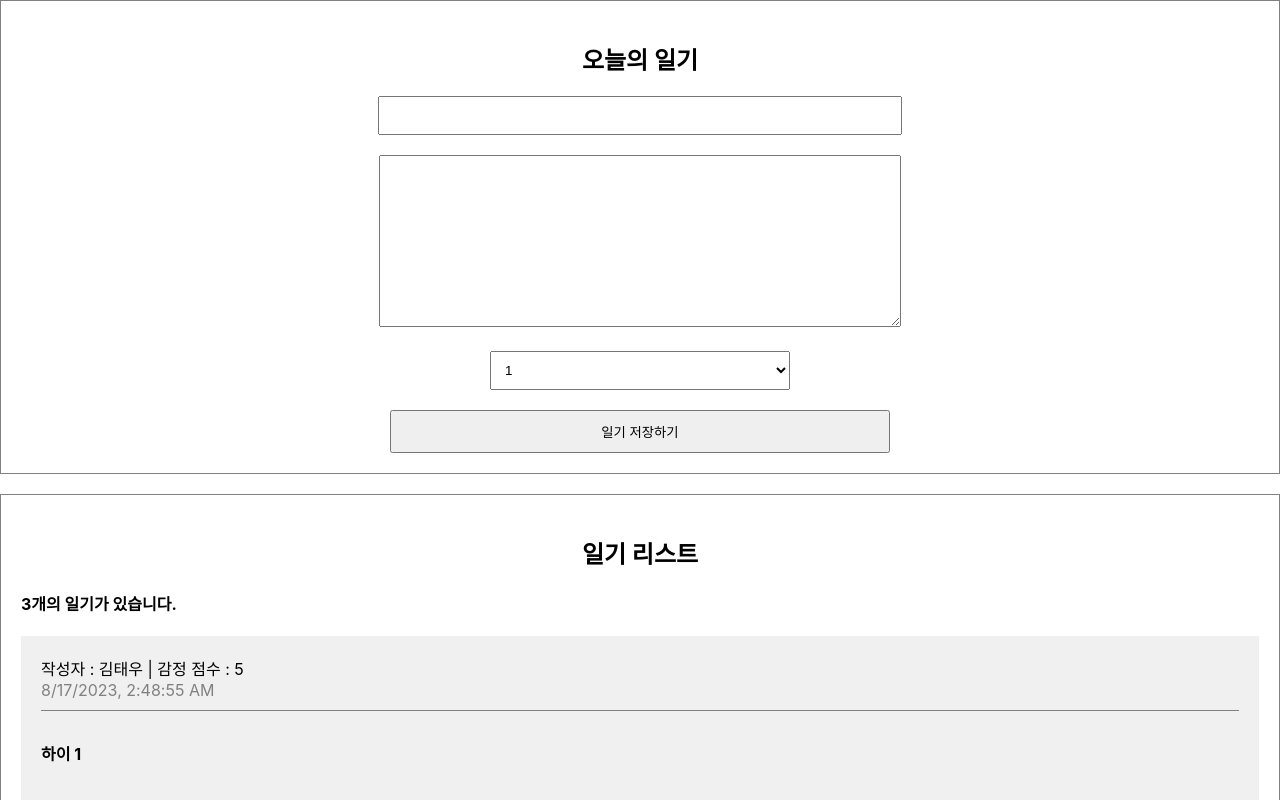
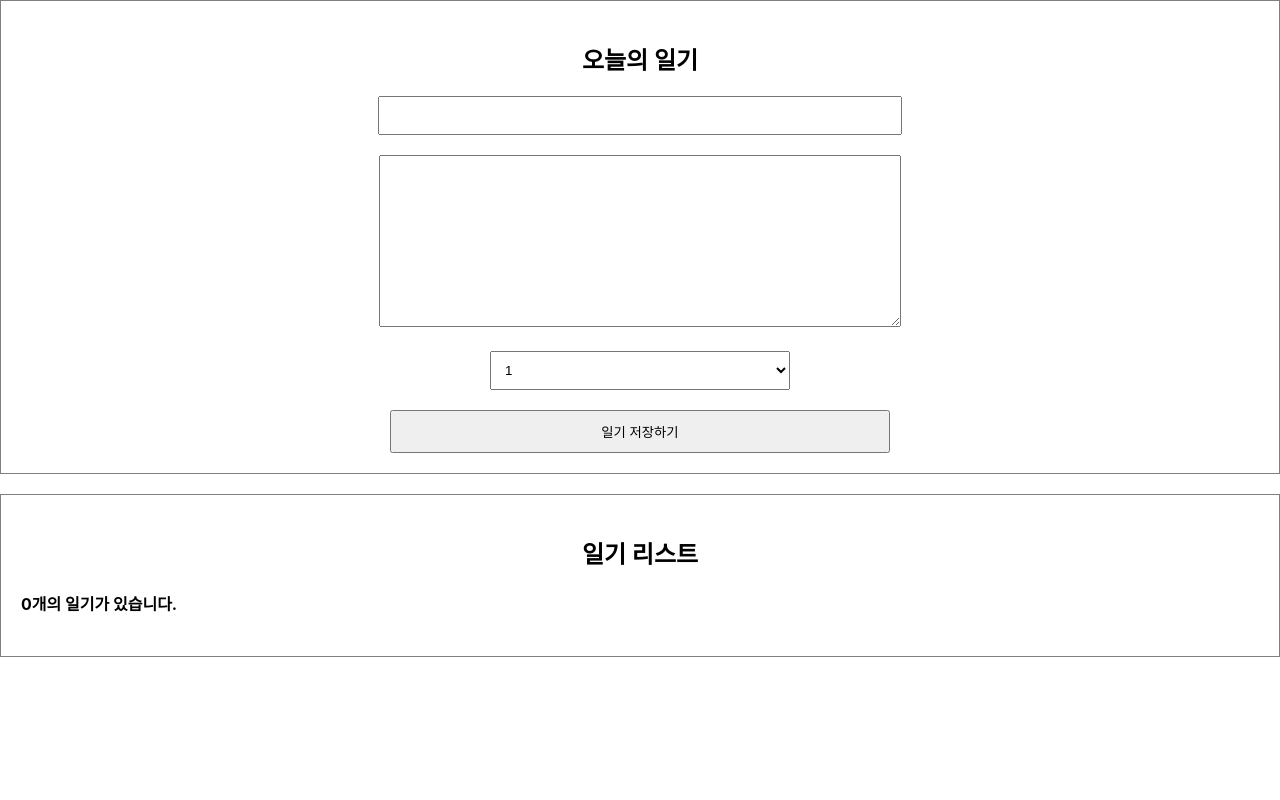
Before and after one commit to rlaxodn322/SimpleDiary, a React (Create React App) app: page / in a window 1280 px wide. Shown: the top 800 px of the page. Built offline with nearby package versions, Linux system fonts and the light colour scheme.

Commit message:
데이터(추가)

```diff
--- a/src/App.js
+++ b/src/App.js
@@ -2,35 +2,28 @@
 import "./App.css";
 import DiaryEditor from "./DiaryEditor";
 import DiaryList from "./DiaryList";
+import { useRef, useState } from "react";
 
-const dummyList = [
-  {
-    id: 1,
-    author: "김태우",
-    content: "하이 1",
-    emotion: 5,
-    created_date: new Date().getTime(),
-  },
-  {
-    id: 2,
-    author: "김",
-    content: "하이 3",
-    emotion: 4,
-    created_date: new Date().getTime(),
-  },
-  {
-    id: 3,
-    author: "태",
-    content: "하이 2",
-    emotion: 3,
-    created_date: new Date().getTime(),
-  },
-];
 function App() {
+  const [data, setData] = useState([]);
+  const dataId = useRef(0);
+  const onCreate = (author, content, emotion) => {
+    const created_date = new Date().getTime();
+
+    const newItem = {
+      author,
+      content,
+      emotion,
+      created_date,
+      id: dataId.current,
+    };
+    dataId.currnet += 1;
+    setData([newItem, ...data]);
+  };
   return (
     <div className="App">
-      <DiaryEditor />
-      <DiaryList diaryList={dummyList} />
+      <DiaryEditor onCreate={onCreate} />
+      <DiaryList diaryList={data} />
     </div>
   );
 }
--- a/src/DiaryEditor.js
+++ b/src/DiaryEditor.js
@@ -1,5 +1,5 @@
 import { useRef, useState } from "react";
-const DiaryEditor = () => {
+const DiaryEditor = ({ onCreate }) => {
   const authorInput = useRef();
   const contentInput = useRef();
   const [state, setState] = useState({
@@ -24,7 +24,13 @@
       contentInput.current.focus();
       return;
     }
+    onCreate(state.author, state.content, state.emotion);
     alert("저장 성공");
+    setState({
+      author: "",
+      content: "",
+      emotion: 1,
+    });
   };
   return (
     <div className="DiaryEditor">
```
